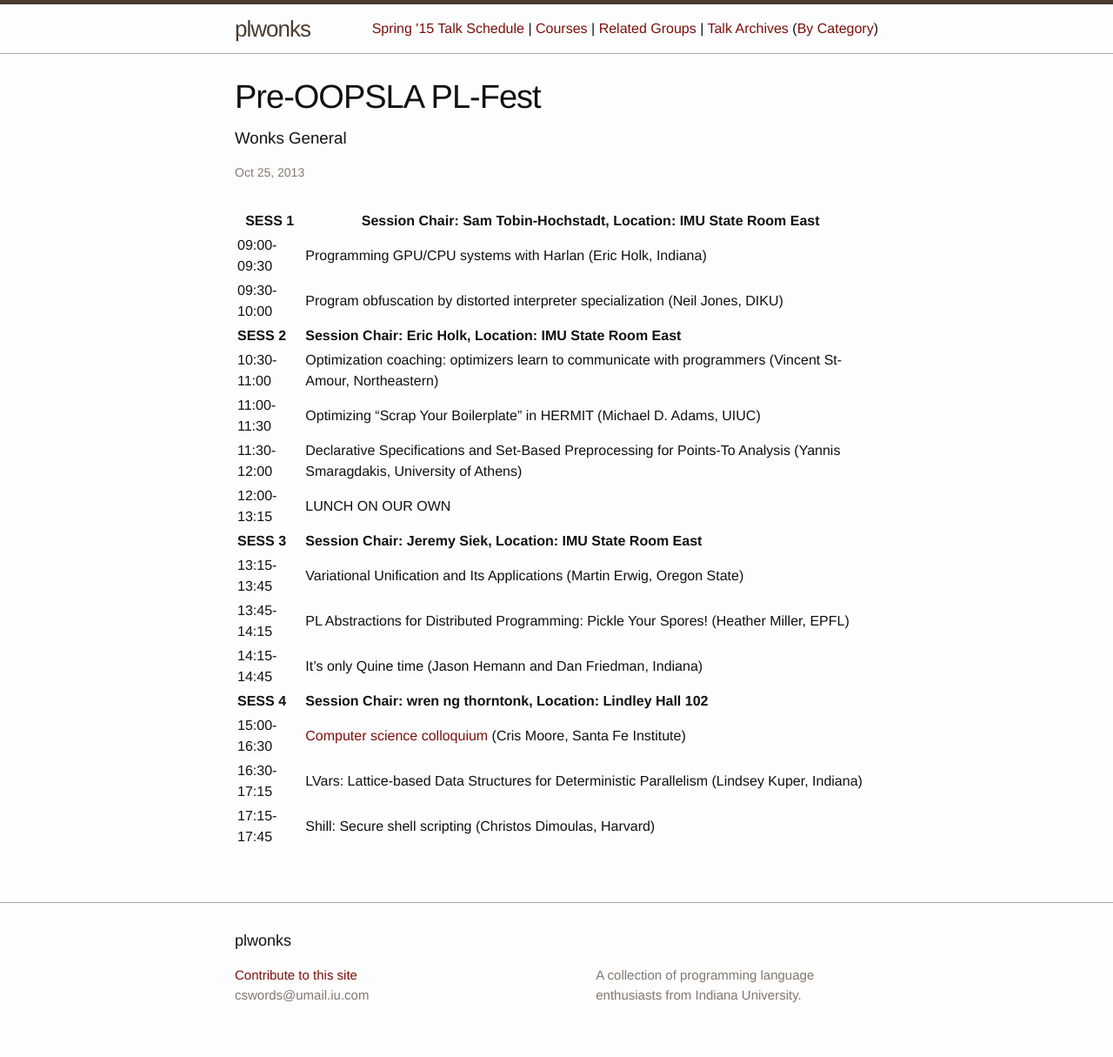
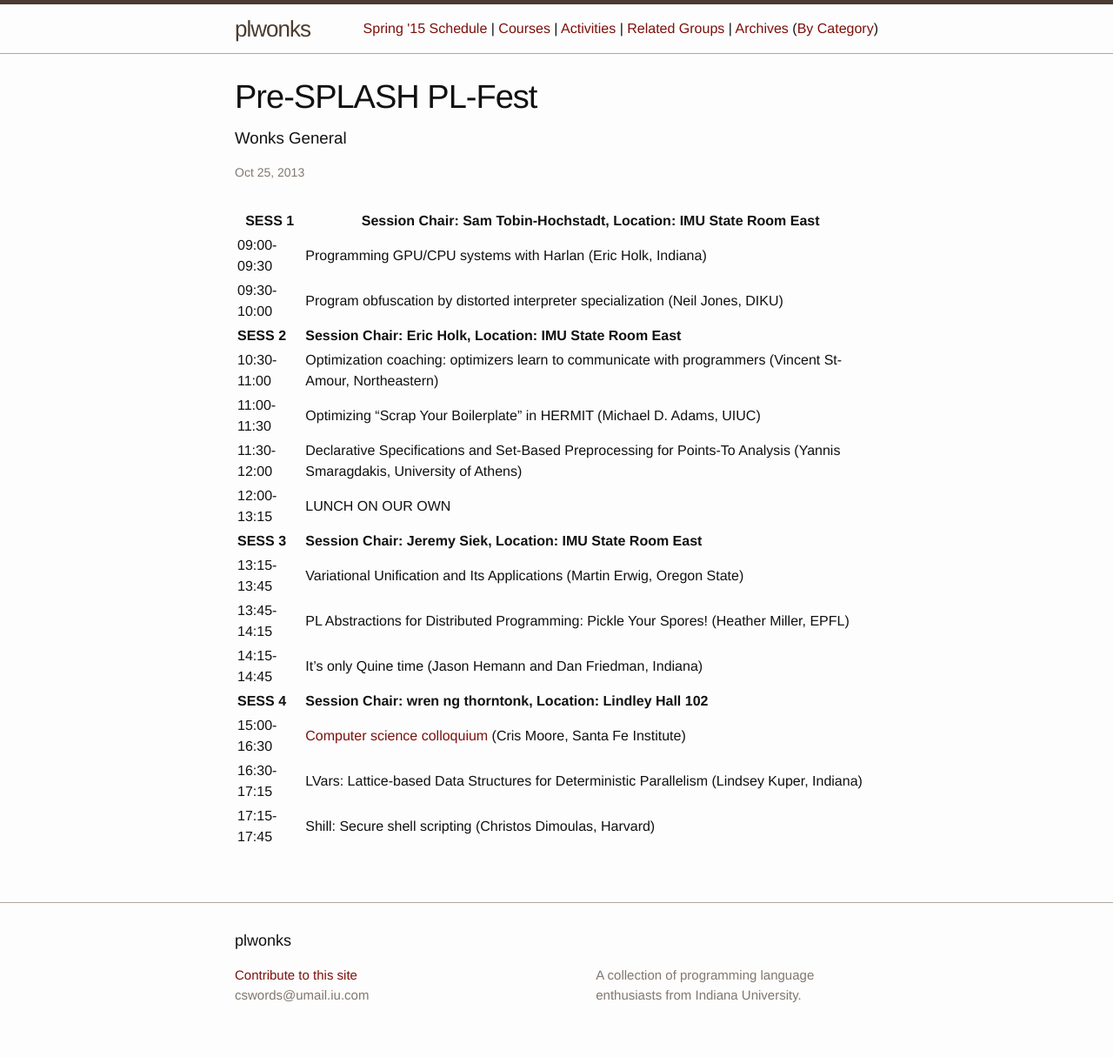
Before and after one commit to wonks/wonks.github.io, a Jekyll site: the page built from _posts/fl13/2013-10-25-pre-splash-wonks-fest.markdown, in a window 1280 px wide. Shown: the whole page at 87% size. Built offline with Jekyll 4.4.1, drawn with Linux system fonts in a browser that asks for light colours; Markdown is read by kramdown in place of the engine named in the settings.

Commit message:
Whoops, renamed something. Also have an activities page.

```diff
--- a/_includes/header.html
+++ b/_includes/header.html
@@ -18,10 +18,11 @@
           This needs the categories plugin to work, so maybe one day.
         -->
 
-        <a class="page=link" href="/organizational/spring2015/2015/01/23/organizational-meeting.html">Spring '15 Talk Schedule</a> |
+        <a class="page=link" href="/organizational/spring2015/2015/01/23/organizational-meeting.html">Spring '15 Schedule</a> |
         <a class="page=link" href="/courses.html">Courses</a>  |
+        <a class="page=link" href="/activities.html">Activities</a>  |
         <a class="page=link" href="/groups.html">Related Groups</a>  |
-        <a class="page=link" href="/talks.html">Talk Archives</a>
+        <a class="page=link" href="/talks.html">Archives</a>
           (<a href="/archives.html">By Category</a>)
         <!-- {% for page in site.pages %}
           {% if page.title %}
--- a/_posts/fl13/2013-10-25-pre-oopsla-wonks-fest.markdown
+++ b/_posts/fl13/2013-10-25-pre-splash-wonks-fest.markdown
@@ -1,6 +1,6 @@
 ---
 layout:  post
-title:   "Pre-OOPSLA PL-Fest"
+title:   "Pre-SPLASH PL-Fest"
 authors: "Wonks General"
 date:    2013-10-25 04:15:00
 categories: PLFest Fall2013
```
Also changed, not shown: activities.html (added, +18 -0 lines).
